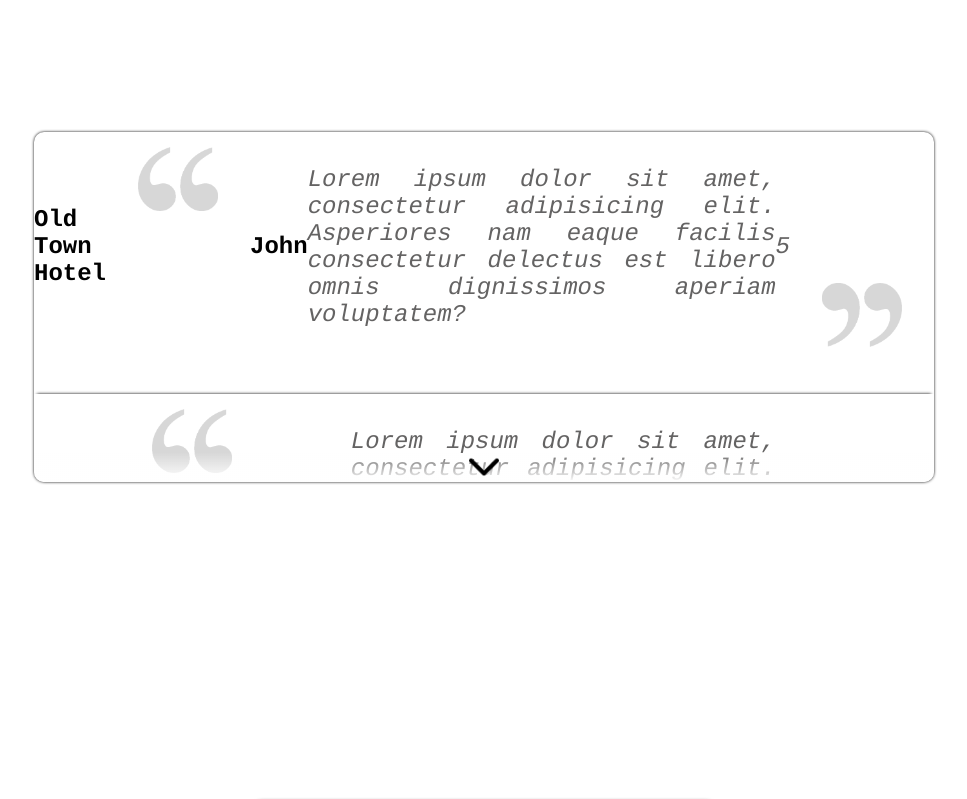
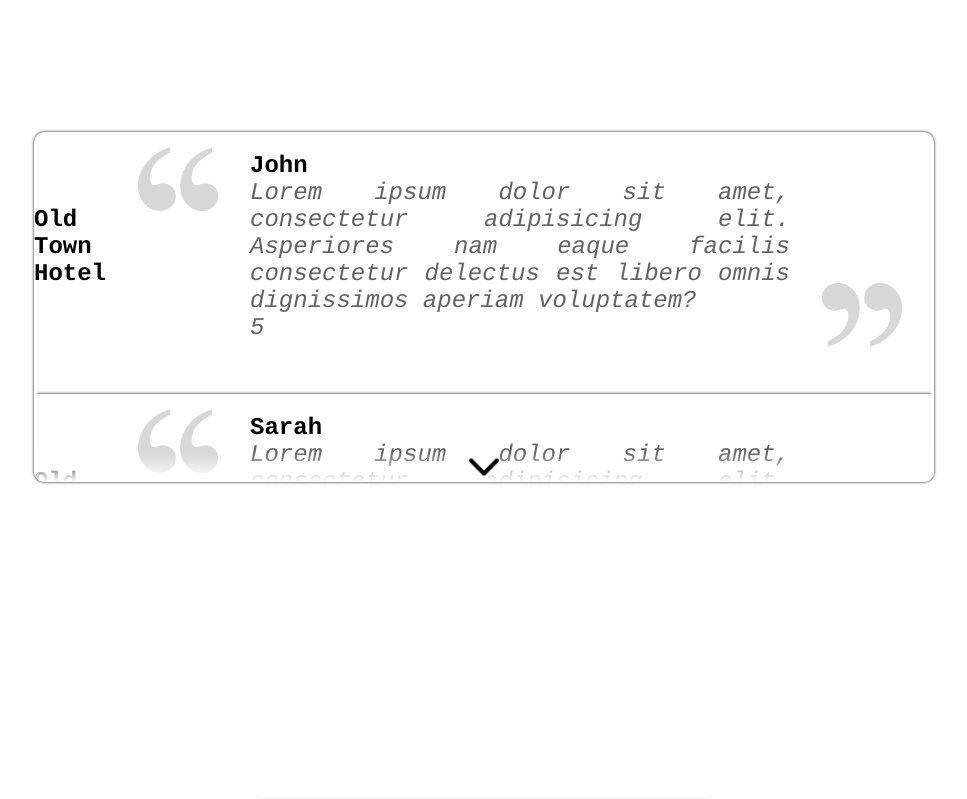
Before and after one commit to ItsMeCineQ/hotel_web_react_v2, a React (Create React App) app: page / in a window 1280 px wide. Shown: the part 4540-5339 px from the top of the page, without its empty margins (156-1123 px from the left). Built offline with nearby package versions, Linux system fonts and the light colour scheme.

Commit message:
Implemented working reviews functionality
Had to use for loops to display all 20 reviews. When using ES6 methods it didn't work.

```diff
--- a/src/components/reviews.js
+++ b/src/components/reviews.js
@@ -23,22 +23,27 @@ export default function Reviews() {
 
     return(
         <div ref={sectionReviewsRef} className={`reviews--container section ${isExpanded ? 'reviews--expand' : 'reviews--collapse'}`} id="reviews">
-                {hotelObjects.map((hotel, index) => {
-                    return (
-                    <div className="reviews--review" key={index}>
-                        <h2>{hotel.name}</h2>
-                        <img src={icon_quote} alt="quote" className="icon--quote-start" />
-                        <h2>{hotel.reviews.reviews_users[index]}</h2>
-                        <p>
-                            {hotel.reviews.reviews_text[index]}
-                        </p>
-                        <p>
-                            {hotel.reviews.reviews_rates[index]}
-                        </p>
-                        <img src={icon_quote} alt="quote" className="icon--quote-end" />
-                    </div>
-                    )
-                })}
+            {hotelObjects.map((hotel, hotelIndex) => {
+                const reviewElements = [];
+
+                for (let reviewIndex = 0; reviewIndex < hotel.reviews.reviews_users.length; reviewIndex++) {
+                    const elReview = hotel.reviews.reviews_users[reviewIndex];
+                    const reviewElement = (
+                        <div className="reviews--review" key={reviewIndex}>
+                            <h2>{hotel.name}</h2>
+                            <img src={icon_quote} alt="quote" className="icon--quote-start" />
+                            <div key={reviewIndex}>
+                                <h2>{elReview}</h2>
+                                <p>{hotel.reviews.reviews_text[reviewIndex]}</p>
+                                <p>{hotel.reviews.reviews_rates[reviewIndex]}</p>
+                            </div>
+                            <img src={icon_quote} alt="quote" className="icon--quote-end" />
+                        </div>
+                    );
+                    reviewElements.push(reviewElement);
+                }
+                return reviewElements;
+            })}
             {/* <div className="reviews--review">
                 <img src={icon_quote} alt="quote" className="icon--quote-start" />
                 <p>
```
